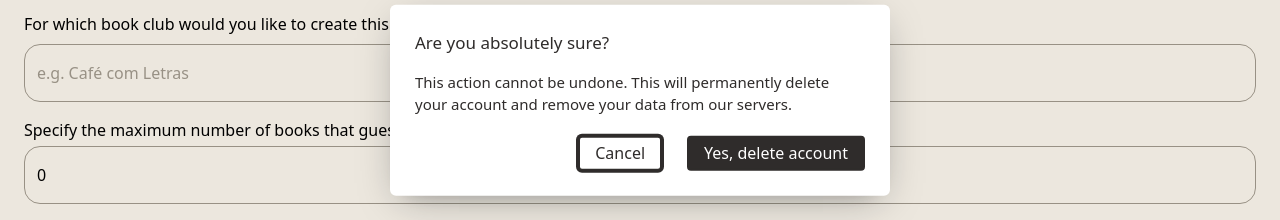
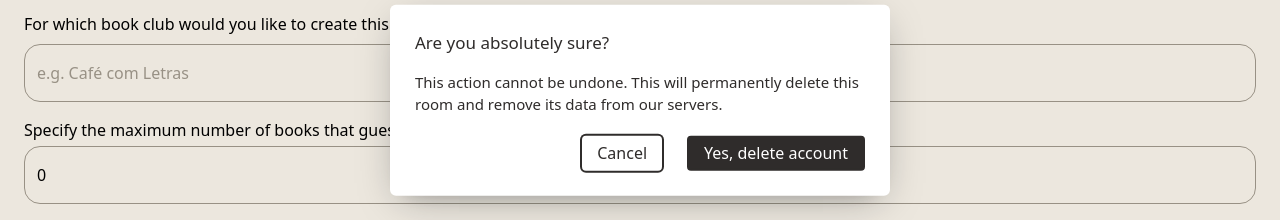
Before and after one commit to carolinaparisi/dom-app, a Next.js app: page /room/1 in a window 1280 px wide. Both pictures are taken after a click on the button "DELETE ROOM". Shown: the part 1171-1391 px from the top of the page. Built offline with nearby package versions, Linux system fonts and the light colour scheme; no server answers; the database is empty.

Commit message:
fix: change alert dialog message

```diff
--- a/src/app/room/[id]/page.tsx
+++ b/src/app/room/[id]/page.tsx
@@ -297,12 +297,12 @@ export default function EditRoom({ params }: { params: { id: string } }) {
                           </AlertDialog.Title>
                           <AlertDialog.Description className="mb-5 mt-[15px] text-[15px] leading-normal text-black">
                             This action cannot be undone. This will permanently
-                            delete your account and remove your data from our
+                            delete this room and remove its data from our
                             servers.
                           </AlertDialog.Description>
                           <div className="flex justify-end gap-[25px]">
                             <AlertDialog.Cancel asChild>
-                              <button className="hover:bg-mauve5 focus:shadow-mauve7 inline-flex h-[35px] items-center justify-center rounded border-2 border-black bg-white px-[15px] font-medium leading-none text-black outline-none focus:shadow-[0_0_0_2px]">
+                              <button className="hover:bg-mauve5 focus:shadow-mauve7 inline-flex h-[35px] items-center justify-center rounded bg-white px-[15px] font-medium leading-none text-black outline-none focus:shadow-[0_0_0_2px]">
                                 Cancel
                               </button>
                             </AlertDialog.Cancel>
```
